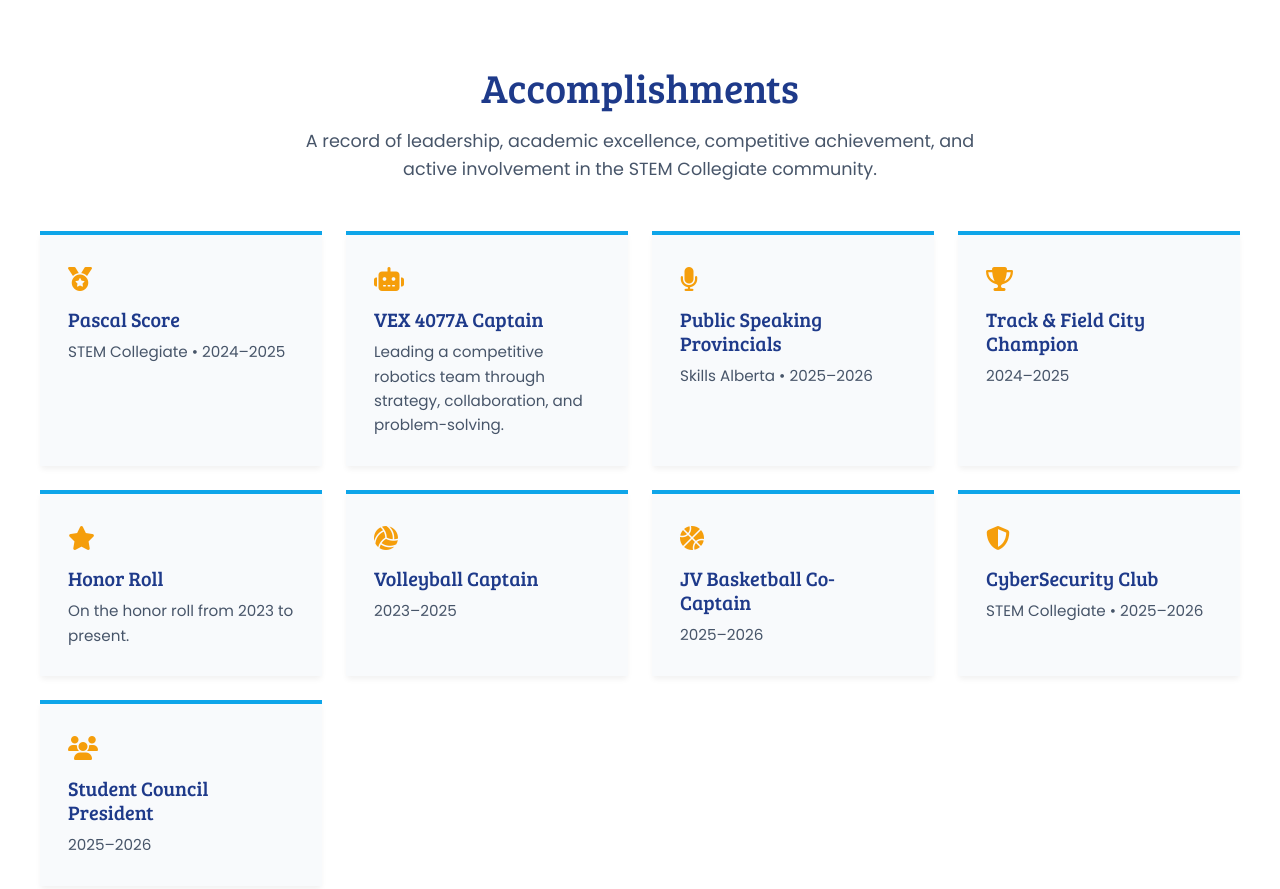
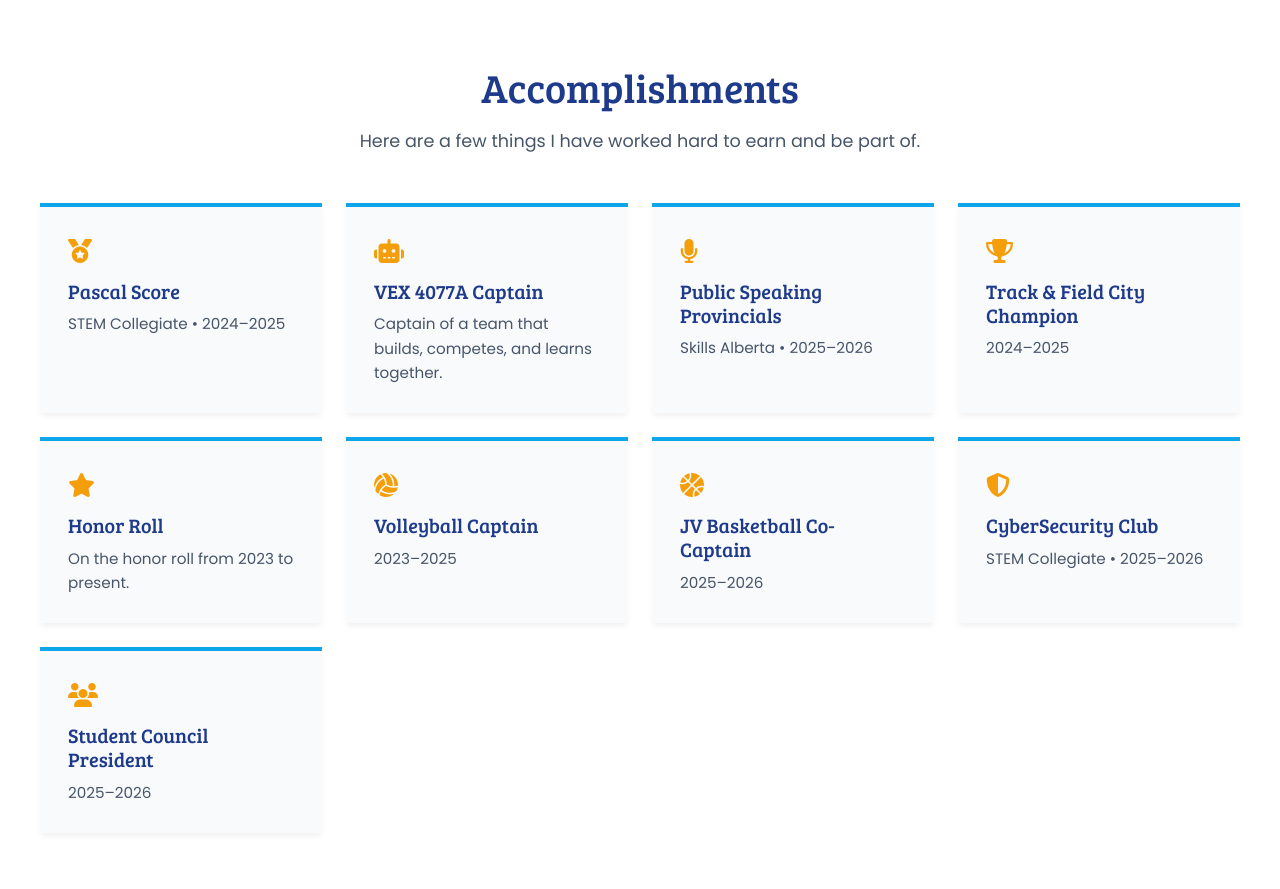
Before and after one commit to Xy70k/Vote-Best, a website: page Index.html in a window 1280 px wide. Shown: the part 4160-5049 px from the top of the page. Drawn offline with Linux system fonts and the light colour scheme.

Commit message:
Update Index.html

```diff
--- a/Index.html
+++ b/Index.html
@@ -707,7 +707,7 @@
             <div class="container">
                 <div class="accomplishments-header">
                     <h2>Accomplishments</h2>
-                    <p>A record of leadership, academic excellence, competitive achievement, and active involvement in the STEM Collegiate community.</p>
+                    <p>Here are a few things I have worked hard to earn and be part of.</p>
                 </div>
                 <div class="accomplishments-grid">
                     <article class="accomplishment-card">
@@ -718,7 +718,7 @@
                     <article class="accomplishment-card">
                         <i class="fa-solid fa-robot accomplishment-icon" aria-hidden="true"></i>
                         <h3>VEX 4077A Captain</h3>
-                        <p>Leading a competitive robotics team through strategy, collaboration, and problem-solving.</p>
+                        <p>Captain of a team that builds, competes, and learns together.</p>
                     </article>
                     <article class="accomplishment-card">
                         <i class="fa-solid fa-microphone accomplishment-icon" aria-hidden="true"></i>
```
